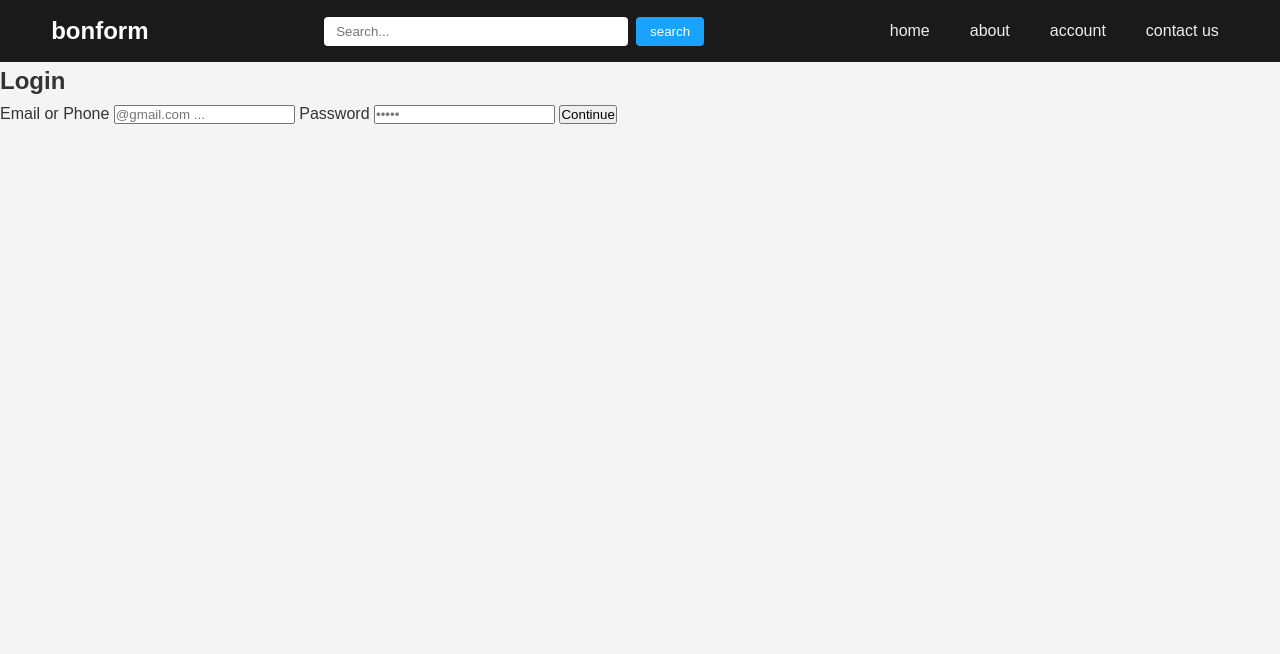
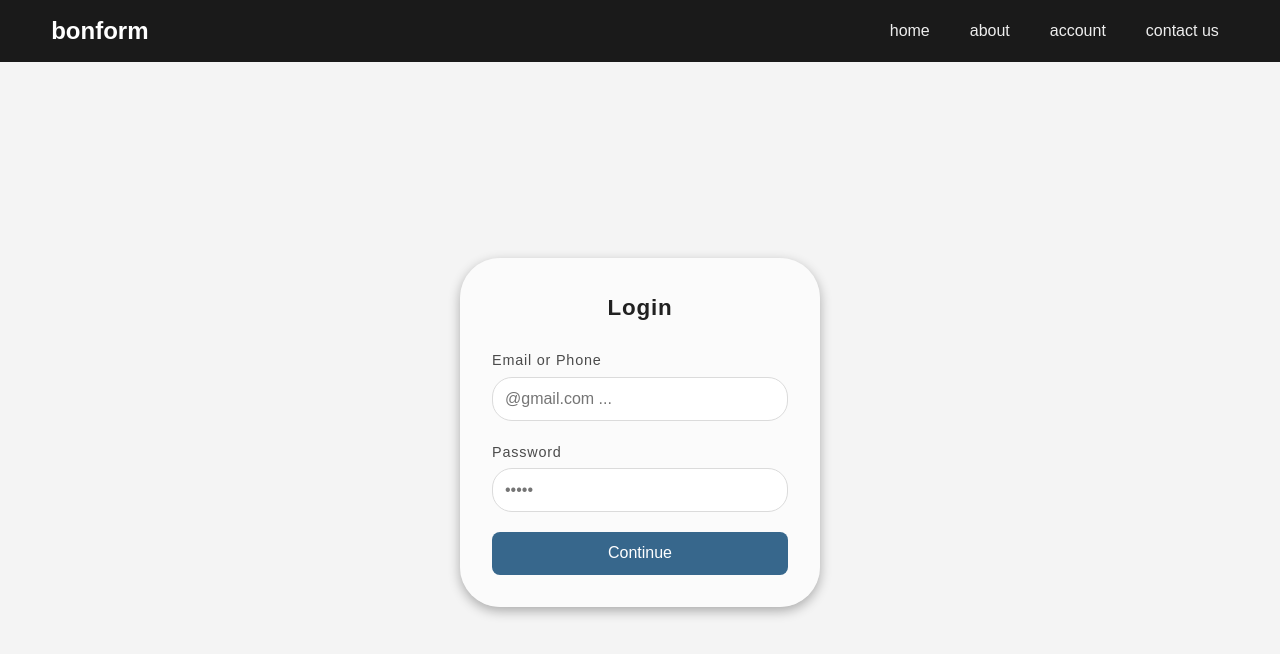
Before and after one commit to amirhskh1387/bong, a plain HTML site: page account.html in a window 1280 px wide. Drawn offline with Linux system fonts and the light colour scheme.

Commit message:
Add files via upload

```diff
--- a/account.html
+++ b/account.html
@@ -3,7 +3,7 @@
 <head>
   <meta charset="UTF-8">
   <meta name="viewport" content="width=device-width, initial-scale=1.0">
-  <title>Login</title>
+  <title>Account Login</title>
   <link rel="stylesheet" href="style.account.css">
 </head>
 <body>
@@ -24,11 +24,6 @@
         <div class="logo">bonform</div>
       </div>
 
-      <form class="search-form" action="#" method="get">
-        <input type="text" name="search" placeholder="Search...">
-        <button type="submit">search</button>
-      </form>
-
       <ul id="nav-links">
         <li><a href="index.html">home</a></li>
         <li><a href="about.html">about</a></li>
@@ -42,14 +37,13 @@
 
 <div class="center-wrapper">
   <div class="container">
-    <h2><b>Login</b></h2>
+    <h2>Login</h2>
+    <form>
+      <label for="contact">Email or Phone</label>
+      <input type="text" id="contact" name="contact" placeholder="@gmail.com ..." required>
 
-    <form>
-      <label>Email or Phone</label>
-      <input type="text" placeholder="@gmail.com ..." required>
-
-      <label>Password</label>
-      <input type="password" placeholder="•••••" required>
+      <label for="password">Password</label>
+      <input type="password" id="password" name="password" placeholder="•••••" required>
 
       <button type="submit">Continue</button>
     </form>
--- a/style.account.css
+++ b/style.account.css
@@ -9,6 +9,9 @@ body {
   background: #f4f4f4;
   color: #333;
   line-height: 1.6;
+  font-family: 'Segoe UI', Tahoma, Geneva, Verdana, sans-serif;
+  margin: 0;
+  height: 100vh;
 }
 
 #overlay {
@@ -156,3 +159,68 @@ header {
     max-width: 200px;
   }
 }
+
+.center-wrapper {
+  display: flex;
+  justify-content: center;
+  align-items: center;
+  height: calc(100vh - 60px);
+}
+
+.container {
+  background: #ffffffa5;
+  padding: 2rem;
+  border-radius: 12px;
+  box-shadow: 0 4px 12px rgba(0,0,0,0.3);
+  width: 100%;
+  max-width: 360px;
+  letter-spacing: 0.1vh;
+  border-radius: 5vh;
+}
+
+h2 {
+  margin-bottom: 1.5rem;
+  font-size: 1.4rem;
+  color: #212121;
+  text-align: center;
+}
+
+form {
+  display: flex;
+  flex-direction: column;
+}
+
+label {
+  font-size: 0.9rem;
+  margin-bottom: 0.3rem;
+  color: #4b4b4b;
+}
+
+input {
+  padding: 0.75rem;
+  margin-bottom: 1.2rem;
+  border: 1px solid #dbdbdb;
+  border-radius: 2.5vh;
+  font-size: 1rem;
+  transition: border-color 0.4s ease;
+}
+
+input:focus {
+  border-color: #28577c;
+  outline: none;
+}
+
+button {
+  padding: 0.8rem;
+  background-color: #37678c;
+  color: #fff;
+  border: none;
+  border-radius: 8px;
+  font-size: 1rem;
+  cursor: pointer;
+  transition: background-color 0.3s ease;
+}
+
+button:hover {
+  background-color: #2b4c60;
+}
```
